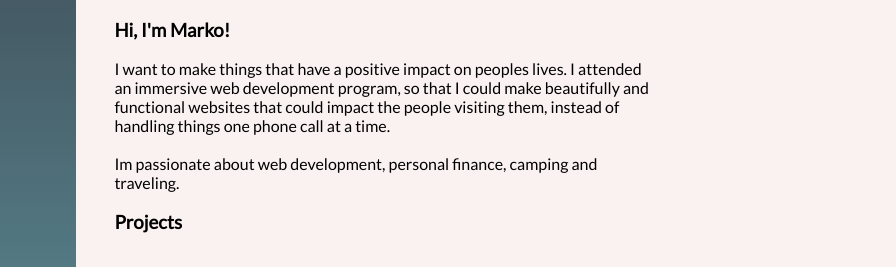
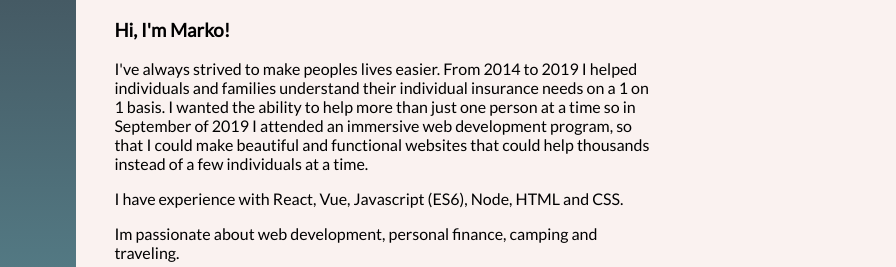
Before and after one commit to mpecicUSA/porfolio, a website: page index.html in a window 1280 px wide. Shown: the top 267 px of the page, 384-1280 px from the left. Drawn offline with Linux system fonts and the light colour scheme.

Commit message:
updat language on index, update package.json to correct for typo, update styling

```diff
--- a/index.html
+++ b/index.html
@@ -20,10 +20,15 @@
     <div class="innerContainer">
         <h3>Hi, I'm Marko! </h3>
         <div class="about">
+
             <p>
-                I want to make things that have a positive impact on peoples lives. I attended an immersive web development program, so that I could make beautifully and functional websites that could impact the people visiting them, instead of handling things one phone call at a time.
-            <br>
-            <br>
+                I've always strived to make peoples lives easier.  From 2014 to 2019 I helped individuals and families understand their individual insurance needs on a 1 on 1 basis. I wanted the ability to help more than just one person at a time so in September of 2019 I attended an immersive web development program, so that I could make beautiful and functional websites that could help thousands instead of a few individuals at a time.
+            </p>
+
+                <p>
+                I have experience with React, Vue, Javascript (ES6), Node, HTML and CSS.
+            </p>
+            <p>
             Im passionate about web development, personal finance, camping and traveling.
             </p>
         </div>
--- a/package.json
+++ b/package.json
@@ -12,7 +12,7 @@
   },
   "repository": {
     "type": "git",
-    "url": "git+https://github.com/mpecicUSA/porfolio.git"
+    "url": "git+https://github.com/mpecicUSA/portfolio.git"
   },
   "author": "Marko Pecic",
   "license": "ISC",
--- a/styles.css
+++ b/styles.css
@@ -142,3 +142,6 @@ img {
 i {
     margin: 0 15px 0 0 ;
 }
+p + p{
+    margin-bottom: 1em;
+}
```
